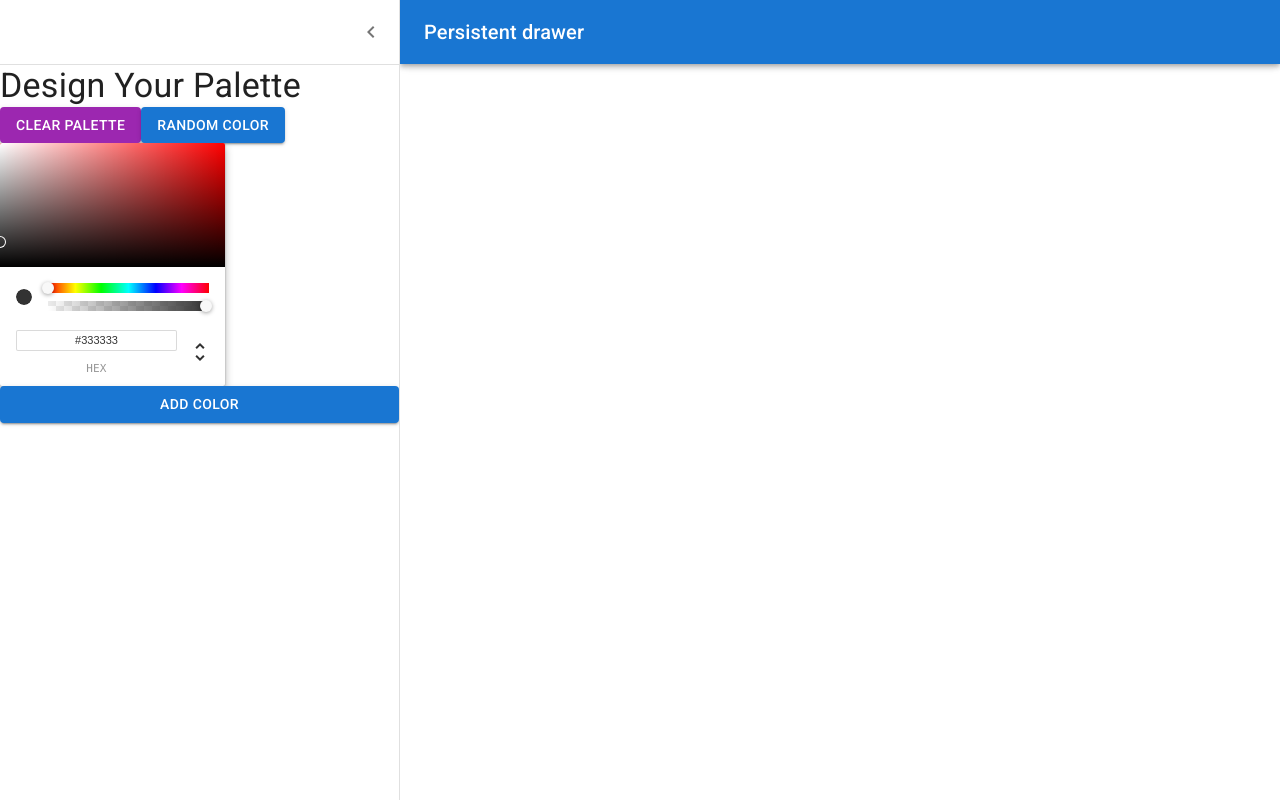
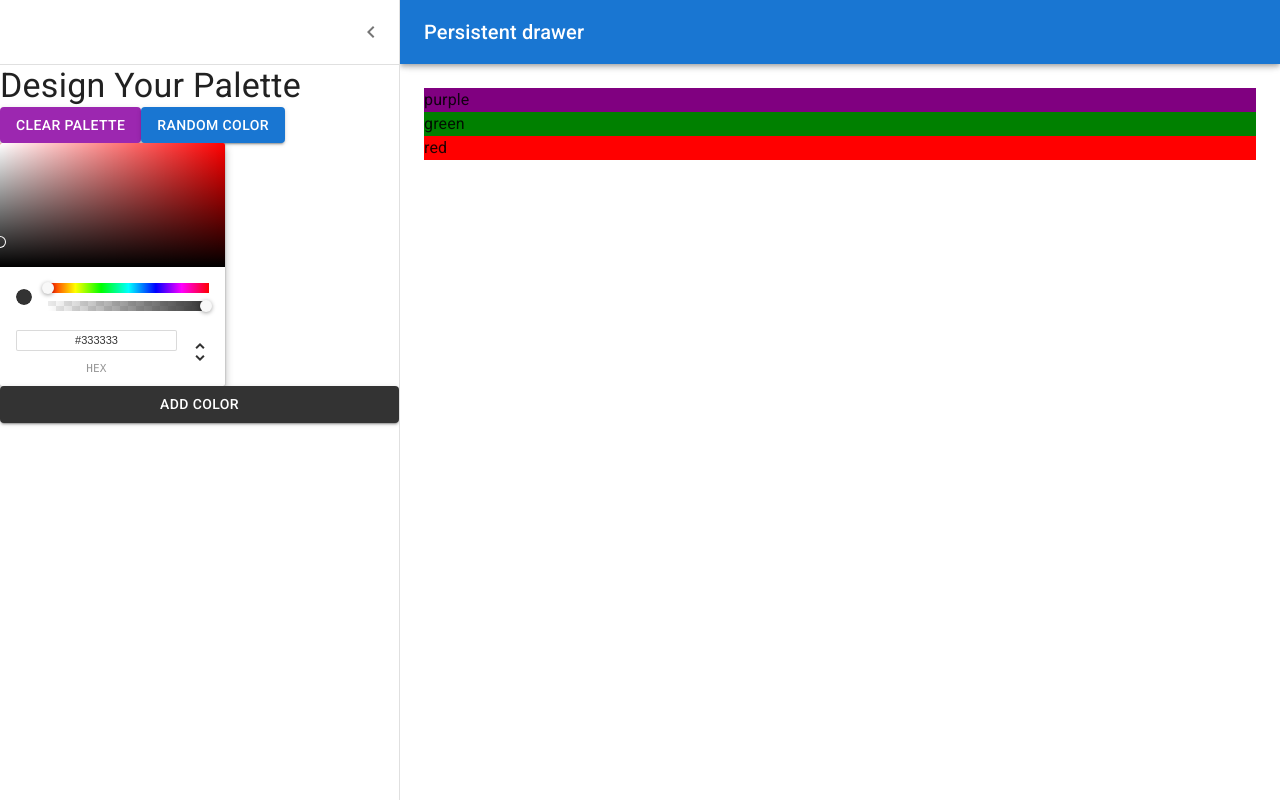
Before and after one commit to Epitome87/Modern-React-Bootcamp-Journey, a React (Create React App) app in the folder Colors Project/react-colors/: page /palette/new in a window 1280 px wide. Both pictures are taken after a click on the button "open drawer". Built offline with nearby package versions, Linux system fonts and the light colour scheme.

Commit message:
Connect ChromePicker to Button. Clicking the Button now retrieves the color chosen in the ChromePicker and adds it to an array of colors kept as state in the NewPaletteForm.

```diff
--- a/Colors Project/react-colors/src/components/NewPaletteForm.jsx
+++ b/Colors Project/react-colors/src/components/NewPaletteForm.jsx
@@ -68,11 +68,15 @@ const DrawerHeader = styled('div')(({ theme }) => ({
 
 function NewPaletteForm() {
   const theme = useTheme();
+
+  // Form logic States:
+  const [colors, setColors] = React.useState(['purple', 'green', 'red']);
+
   // Drawer State:
   const [open, setOpen] = React.useState(false);
 
   // Color State:
-  const [test, setTest] = React.useState('#333');
+  const [currentColor, setCurrentColor] = React.useState('#333');
 
   /* Drawer Component: Open */
   const handleDrawerOpen = () => {
@@ -84,14 +88,15 @@ function NewPaletteForm() {
     setOpen(false);
   };
 
-  /* Color Picker Component: Change */
-  const handleChange = (color, event) => {
-    console.log('Color change: ', color);
+  //   Form Logic:
+  const addNewColor = () => {
+    setColors([...colors, currentColor]);
   };
+
   /* Color Picker Component: Change Complete */
   const handleChangeComplete = (color, event) => {
     console.log('Color change complete: ', color);
-    setTest(color);
+    setCurrentColor(color.hex);
   };
 
   return (
@@ -146,14 +151,25 @@ function NewPaletteForm() {
           </Button>
         </div>
         <ChromePicker
-          color={test}
-          onChange={handleChange}
+          color={currentColor}
           onChangeComplete={handleChangeComplete}
         />
-        <Button variant='contained'>Add Color</Button>
+        <Button
+          variant='contained'
+          style={{ backgroundColor: currentColor }}
+          onClick={addNewColor}
+        >
+          Add Color
+        </Button>
       </Drawer>
       <Main open={open}>
         <DrawerHeader />
+
+        <div>
+          {colors.map((color) => {
+            return <p style={{ backgroundColor: color }}>{color}</p>;
+          })}
+        </div>
       </Main>
     </Box>
   );
```
